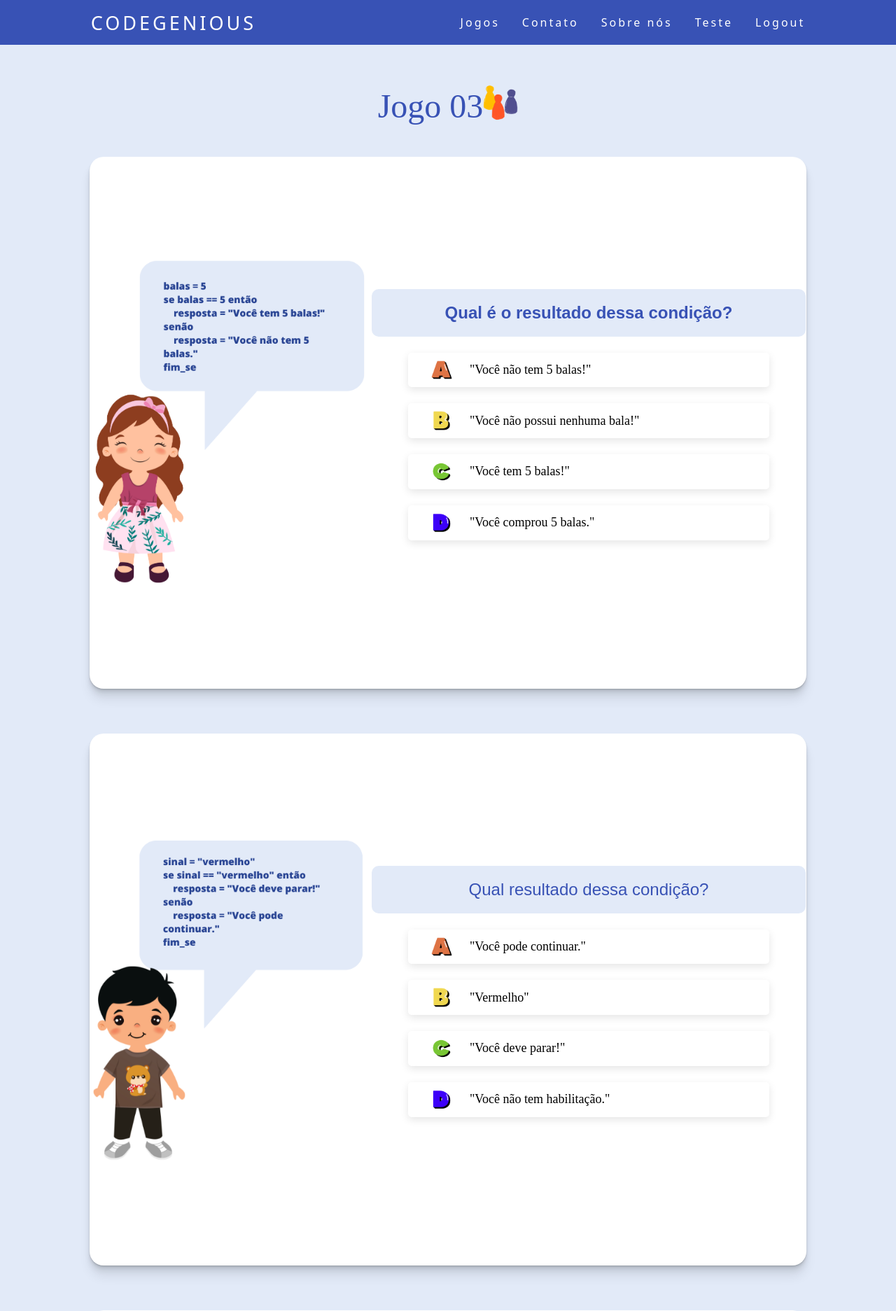
After one commit to NathanAzvdo/Tcc, a PHP site: page /paginas/jogoCond.php in a window 1280 px wide. The commit adds this page. Shown: the top 1873 px of the page at 70% size. Run offline with PHP 8.4, Linux system fonts and the light colour scheme; the visitor is signed in with stand-in values (Sample User, id 1).

Commit message:
Niveis inicial

```diff
--- a/css/jogos.css
+++ b/css/jogos.css
@@ -244,7 +244,7 @@ body{
     transition: .3s;
     box-shadow: rgba(0, 0, 0, 0.07) 0px 1px 1px, rgba(0, 0, 0, 0.07) 0px 2px 2px, rgba(0, 0, 0, 0.07) 0px 4px 4px, rgba(0, 0, 0, 0.07) 0px 8px 8px, rgba(0, 0, 0, 0.07) 0px 16px 16px;
 }
-  .jogo{
+.jogo{
     text-align: center;
     margin: 0 auto;
     display: flex;
--- a/paginas/Cadastro.php
+++ b/paginas/Cadastro.php
@@ -20,7 +20,6 @@
         <div class="line3"></div>
       </div>
       <ul class="nav-list">
-        <li><a href="#">Jogos</a></li>
         <li><a href="login.php">Login</a></li>
         <li><a href="#">Contato</a></li>
         <li><a href="#">Sobre nós</a></li>
--- a/paginas/comandoEnt.php
+++ b/paginas/comandoEnt.php
@@ -16,6 +16,7 @@ if((!isset($_SESSION['email'])) and (!isset($_SESSION['senha']))){
     <meta name="viewport" content="width=device-width, initial-scale=1.0">
     <link rel="stylesheet" href="../css/menu.css">
     <link rel="stylesheet" href="../css/visualg.css">
+    <link rel="icon" href="../img/icon.png">
     <title>CodeGenious - Comando D Entradas E Operadores</title>
 </head>
 <body>
@@ -28,7 +29,7 @@ if((!isset($_SESSION['email'])) and (!isset($_SESSION['senha']))){
             <div class="line3"></div>
           </div>
           <ul class="nav-list">
-            <li><a href="#">Jogos</a></li>
+            <li><a href="telaInicial.php#jogosDiv">Jogos</a></li>
             <li><a href="#">Contato</a></li>
             <li><a href="#">Sobre nós</a></li>
             <li><a href="#">Teste</a></li>
--- a/paginas/estCond.php
+++ b/paginas/estCond.php
@@ -10,6 +10,7 @@
     <meta name="viewport" content="width=device-width, initial-scale=1.0">
     <link rel="stylesheet" href="../css/menu.css">
     <link rel="stylesheet" href="../css/visualg.css">
+    <link rel="icon" href="../img/icon.png">
     <title>CodeGenious - Estruturas Condicionais</title>
 </head>
 
@@ -23,7 +24,7 @@
           <div class="line3"></div>
         </div>
         <ul class="nav-list">
-          <li><a href="#">Jogos</a></li>
+          <li><a href="telaInicial.php#jogosDiv">Jogos</a></li>
           <li><a href="#">Contato</a></li>
           <li><a href="#">Sobre nós</a></li>
           <li><a href="#">Teste</a></li>
@@ -126,6 +127,9 @@
   Escreva("Fim do programa.")</p><br> <br>
     <p class="sessoes">FimAlgoritmo</p></div>
 
+    <div class="btnjog">
+        <a href="jogoCond.php"><button id="btnjog">Jogar</button></a>
+    </div>
 </body>
 
 </html>
--- a/paginas/estRep.php
+++ b/paginas/estRep.php
@@ -7,6 +7,7 @@
     <meta name="viewport" content="width=device-width, initial-scale=1.0">
     <link rel="stylesheet" href="../css/menu.css">
     <link rel="stylesheet" href="../css/visualg.css">
+    <link rel="icon" href="../img/icon.png">
     <title>CodeGenious - Estruturas De Repetição</title>
 </head>
 
@@ -20,7 +21,7 @@
           <div class="line3"></div>
         </div>
         <ul class="nav-list">
-          <li><a href="#">Jogos</a></li>
+          <li><a href="telaInicial.php#jogosDiv">Jogos</a></li>
           <li><a href="#">Contato</a></li>
           <li><a href="#">Sobre nós</a></li>
           <li><a href="#">Teste</a></li>
--- a/paginas/jogo1.php
+++ b/paginas/jogo1.php
@@ -1,6 +1,7 @@
 <?php
 
         session_start();
+
         include_once('config.php');
         $email = $_SESSION['email'];
 
@@ -33,7 +34,7 @@
                     header('Location:variaveisJogo.php');
                 }
               }
-            }
+        }
             else{
             header('Location:telaInicial.php');
             }
--- /dev/null
+++ b/paginas/jogoCond.php
@@ -0,0 +1,186 @@
+<?php
+session_start();
+include_once('config.php');
+if((!isset($_SESSION['email'])) and (!isset($_SESSION['senha']))){
+  unset($_SESSION['email']);
+  unset($_SESSION['senha']);
+  header('Location:../index.php');
+
+}
+?>
+<!DOCTYPE html>
+<html lang="en">
+
+<head>
+  <meta charset="UTF-8">
+  <meta http-equiv="X-UA-Compatible" content="IE=edge">
+  <meta name="viewport" content="width=device-width, initial-scale=1.0">
+  <link rel="stylesheet" href="../css/menu.css">
+  <link rel="stylesheet" href="../css/footer.css">
+  <link rel="stylesheet" href="../css/jogos.css">
+  <link rel="icon" href="../img/icon.png">
+
+
+  <title>CodeGenious</title>
+
+</head>
+
+<body>
+  <header>
+    <nav>
+      <a class="logo" href="telaInicial.php">CodeGenious</a>
+      <div class="mobile-menu">
+        <div class="line1"></div>
+        <div class="line2"></div>
+        <div class="line3"></div>
+      </div>
+      <ul class="nav-list">
+        <li><a href="telaInicial.php#jogosDiv">Jogos</a></li>
+        <li><a href="#">Contato</a></li>
+        <li><a href="#">Sobre nós</a></li>
+        <li><a href="#">Teste</a></li>
+        <li><a href="logout.php">Logout</a></li>
+      </ul>
+    </nav>
+  </header>
+  <script src="../js/menu.js"></script>
+  <script src="../js/jogo1.js"></script>
+
+  <div class="anima">
+  <div class="titulo">Jogo 03
+    <div><img src="../img/jogo-removebg-preview .png"></div>
+
+  </div>
+  <div class="divsLadoaLado">
+    <div class="anima3">
+
+      <div class="personagem">
+        <img src="../img/cond1.png">
+      </div>
+    </div>
+
+      <div class="questao">
+        <div class="anima2">
+
+          <div class="title-quest">
+            <b>Qual é o resultado dessa condição?</b>
+          </div>
+          <div class="opcoes">
+            <div class="opcao" onclick="errada('btn1', 'btn2', 'btn3', 'btn4')" id="btn1">
+            <img src="../img/a.png">
+            <p>"Você não tem 5 balas!"</p>
+          </div>
+          <div class="opcao" onclick="errada('btn1', 'btn2', 'btn3', 'btn4')" id="btn2">
+            <img src="../img/b.png">
+            <p>"Você não possui nenhuma bala!"</p>
+          </div>
+          <div class="opcao" onclick="certa('btn3', 'btn1', 'btn2', 'btn4')" id="btn3">
+            <img src="../img/c.png">
+                <p>"Você tem 5 balas!"</p>
+              </div>
+              <div class="opcao" onclick="errada('btn1', 'btn2', 'btn3', 'btn4')" id="btn4">
+                <img src="../img/d.png">
+                <p>"Você comprou 5 balas."</p>
+              </div>
+            </div>
+          </div>
+        </div>
+      </div>
+    </div>
+
+    <div class="divsLadoaLado">
+
+        <div class="personagem">
+          <img src="../img/cond2.png">
+        </div>
+
+        <div class="questao">
+          <div class="title-quest">
+            Qual resultado dessa condição?
+          </div>
+          <div class="opcoes">
+            <div class="opcao" onclick="errada('btn5','btn6', 'btn7', 'btn8')" id="btn5">
+              <img src="../img/a.png">
+              <p>"Você pode continuar."</p>
+            </div>
+            <div class="opcao" onclick="errada('btn5','btn6', 'btn7', 'btn8')" id="btn7">
+              <img src="../img/b.png">
+              <p>"Vermelho"</p>
+            </div>
+            <div class="opcao" onclick="certa('btn6', 'btn5', 'btn7', 'btn8')" id="btn6">
+              <img src="../img/c.png">
+              <p>"Você deve parar!"</p>
+            </div>
+            <div class="opcao" onclick="errada('btn5','btn6', 'btn7', 'btn8')" id="btn8">
+              <img src="../img/d.png">
+              <p>"Você não tem habilitação."</p>
+            </div>
+          </div>
+        </div>
+      </div>
+
+      <div class="divsLadoaLado">
+
+        <div class="personagem">
+          <img src="../img/cond3.png">
+        </div>
+
+        <div class="questao">
+          <div class="title-quest">
+            Qual resultado dessa condição?
+          </div>
+          <div class="opcoes">
+            <div class="opcao" onclick="certa('btn5', 'btn6', 'btn7', 'btn8')" id="btn5">
+              <img src="../img/a.png">
+              <p>"Você precisa levar uma guarda-chuva!"</p>
+            </div>
+            <div class="opcao" onclick="errada('btn5','btn6', 'btn7', 'btn8')" id="btn7">
+              <img src="../img/b.png">
+              <p>"Está chovendo."</p>
+            </div>
+            <div class="opcao" onclick="errada('btn6', 'btn5', 'btn7', 'btn8')" id="btn6">
+              <img src="../img/c.png">
+              <p>"Você vai precisar de um guarda chuva!"</p>
+            </div>
+            <div class="opcao" onclick="errada('btn5','btn6', 'btn7', 'btn8')" id="btn8">
+              <img src="../img/d.png">
+              <p>"Você não precisa levar nada."</p>
+            </div>
+          </div>
+        </div>
+      </div>
+
+
+      <div class="divsLadoaLado">
+
+        <div class="personagem">
+          <img src="../img/cond4.png">
+        </div>
+
+        <div class="questao">
+          <div class="title-quest">
+            Qual resultado dessa condição?
+          </div>
+          <div class="opcao" onclick="errada('btn5','btn6', 'btn7', 'btn8')" id="btn7">
+            <img src="../img/a.png">
+            <p>"Está chovendo."</p>
+          </div>
+          <div class="opcao" onclick="errada('btn6', 'btn5', 'btn7', 'btn8')" id="btn6">
+            <img src="../img/b.png">
+            <p>"Você vai precisar de um guarda chuva!"</p>
+          </div>
+          <div class="opcao" onclick="errada('btn5','btn6', 'btn7', 'btn8')" id="btn8">
+            <img src="../img/c.png">
+            <p>"Você não precisa levar nada."</p>
+          </div>
+          <div class="opcoes">
+            <div class="opcao" onclick="certa('btn5', 'btn6', 'btn7', 'btn8')" id="btn5">
+              <img src="../img/d.png">
+              <p>"Você precisa levar uma guarda-chuva!"</p>
+            </div>
+          </div>
+        </div>
+      </div>
+
+</body>
+</html>
--- a/paginas/jogoMatrizes.php
+++ b/paginas/jogoMatrizes.php
@@ -32,7 +32,7 @@ if((!isset($_SESSION['email'])) and (!isset($_SESSION['senha']))){
         <div class="line3"></div>
       </div>
       <ul class="nav-list">
-        <li><a href="#">Jogos</a></li>
+        <li><a href="telaInicial.php#jogosDiv">Jogos</a></li>
         <li><a href="#">Contato</a></li>
         <li><a href="#">Sobre nós</a></li>
         <li><a href="#">Teste</a></li>
--- a/paginas/login.php
+++ b/paginas/login.php
@@ -20,7 +20,6 @@
         <div class="line3"></div>
       </div>
       <ul class="nav-list">
-        <li><a href="#">Jogos</a></li>
         <li><a href="login.php">Login</a></li>
         <li><a href="#">Contato</a></li>
         <li><a href="#">Sobre nós</a></li>
--- a/paginas/variaveis.php
+++ b/paginas/variaveis.php
@@ -16,6 +16,7 @@ if((!isset($_SESSION['email'])) and (!isset($_SESSION['senha']))){
     <meta name="viewport" content="width=device-width, initial-scale=1.0">
     <link rel="stylesheet" href="../css/menu.css">
     <link rel="stylesheet" href="../css/visualg.css">
+    <link rel="icon" href="../img/icon.png">
     <title>CodeGenious - Váriaveis</title>
 </head>
 <body>
@@ -28,7 +29,7 @@ if((!isset($_SESSION['email'])) and (!isset($_SESSION['senha']))){
             <div class="line3"></div>
           </div>
           <ul class="nav-list">
-            <li><a href="#">Jogos</a></li>
+            <li><a href="telaInicial.php#jogosDiv">Jogos</a></li>
             <li><a href="#">Contato</a></li>
             <li><a href="#">Sobre nós</a></li>
             <li><a href="#">Teste</a></li>
--- a/paginas/variaveisJogo.php
+++ b/paginas/variaveisJogo.php
@@ -21,7 +21,7 @@ if((!isset($_SESSION['email'])) and (!isset($_SESSION['senha']))){
   <link rel="icon" href="../img/icon.png">
 
 
-  <title>CodeGenious</title>
+  <title>CodeGenious - Variáveis</title>
 
 </head>
 
@@ -35,7 +35,7 @@ if((!isset($_SESSION['email'])) and (!isset($_SESSION['senha']))){
         <div class="line3"></div>
       </div>
       <ul class="nav-list">
-        <li><a href="#">Jogos</a></li>
+        <li><a href="telaInicial.php#jogosDiv">Jogos</a></li>
         <li><a href="#">Contato</a></li>
         <li><a href="#">Sobre nós</a></li>
         <li><a href="#">Teste</a></li>
@@ -166,7 +166,7 @@ if((!isset($_SESSION['email'])) and (!isset($_SESSION['senha']))){
         const div = document.getElementById('tres-estrelas');
         div.style.display="flex";
     }
-    if(cont<3){
+    if(cont==1 || cont==0){
         const div = document.getElementById('uma-estrela');
         div.style.display="flex";
     }
--- a/telaPrinc.php
+++ b/telaPrinc.php
@@ -40,7 +40,6 @@ while($USER_DATA = mysqli_fetch_assoc($result))
         <div class="line3"></div>
       </div>
       <ul class="nav-list">
-        <li><a href="#">Jogos</a></li>
         <li><a href="paginas/login.php">Login</a></li>
         <li><a href="#">Contato</a></li>
         <li><a href="#">Sobre nós</a></li>
```
Also changed, not shown: js/estCond.php (deleted, +0 -128 lines), paginas/Visualg.php (+4 -19 lines), paginas/telaInicial.php (+58 -23 lines), img/cond1.png (added), img/cond2.png (added), img/cond3.png (added), img/cond4.png (added), js/jogo3.js (added).
